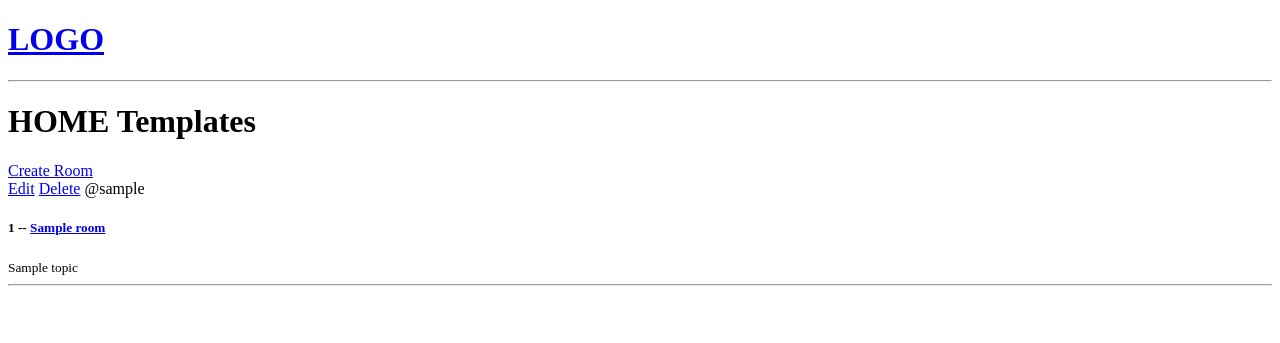
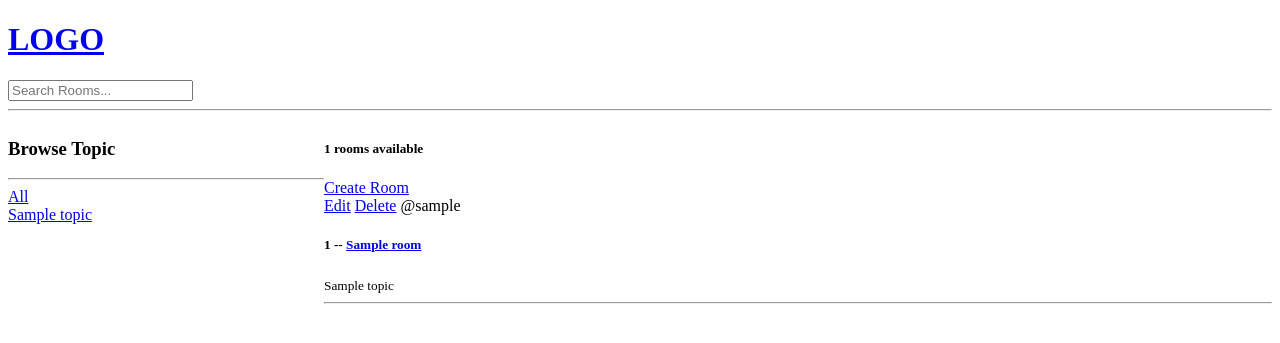
Before and after one commit to GabrielKozlowski/LearningDjango, a Django app: template FirstLesson/base/templates/base/home.html in a window 1280 px wide. Shown: the top 343 px of the page. Run offline with Django 4.2, Linux system fonts and the light colour scheme; the template is opened without the code that fills it: most values are stand-ins (such as "Sample title", 1, 10 or a date in 2020).

Commit message:
Adding style=column, searcher bar,view available rooms

```diff
--- a/FirstLesson/base/templates/base/home.html
+++ b/FirstLesson/base/templates/base/home.html
@@ -1,8 +1,36 @@
-{% extends 'main.html' %} {% block content %}
+{% extends 'main.html' %}
 
-<h1>HOME Templates</h1>
+{% block content %}
+
+
+<style>
+  .home-container{
+    display: grid;
+    grid-template-columns: 1fr 3fr;
+  }
+</style>
+
+
+
+<div class="home-container">
 
   <div>
+    <h3>Browse Topic</h3>
+    <hr>
+
+    <div>
+      <a href="{% url 'home' %}">All</a>
+    </div>
+
+    {% for topic in topics %}
+      <div>
+        <a href="{% url 'home' %}?q={{topic.name}}">{{topic.name}}</a>
+      </div>
+    {% endfor %}
+  </div>
+
+  <div>
+    <h5>{{room_count}} rooms available</h5>
       <a href="{% url 'create-room' %}">Create Room</a>
 
         <div>
@@ -21,5 +49,6 @@
             {% endfor %}
         </div>
   </div>
+</div>
 
 {% endblock content %}
--- a/FirstLesson/templates/main.html
+++ b/FirstLesson/templates/main.html
@@ -3,7 +3,7 @@
 <head>
     <meta charset='utf-8'>
     <meta http-equiv='X-UA-Compatible' content='IE=edge'>
-    <title>StudyBud</title>
+    <title>FirstLesson</title>
     <meta name='viewport' content='width=device-width, initial-scale=1'>
     <!-- <link rel='stylesheet' type='text/css' media='screen' href='main.css'> -->
 </head>
--- a/FirstLesson/templates/navbar.html
+++ b/FirstLesson/templates/navbar.html
@@ -3,4 +3,8 @@
 </a>
 
 
+<form method="GET" action="{% url 'home' %}">
+    <input type="text" name="q" placeholder="Search Rooms..."/>
+</form>
+
 <hr>
```
Also changed, not shown: FirstLesson/base/views.py (+14 -3 lines). Lines whose indentation alone changed are shown as unchanged.
